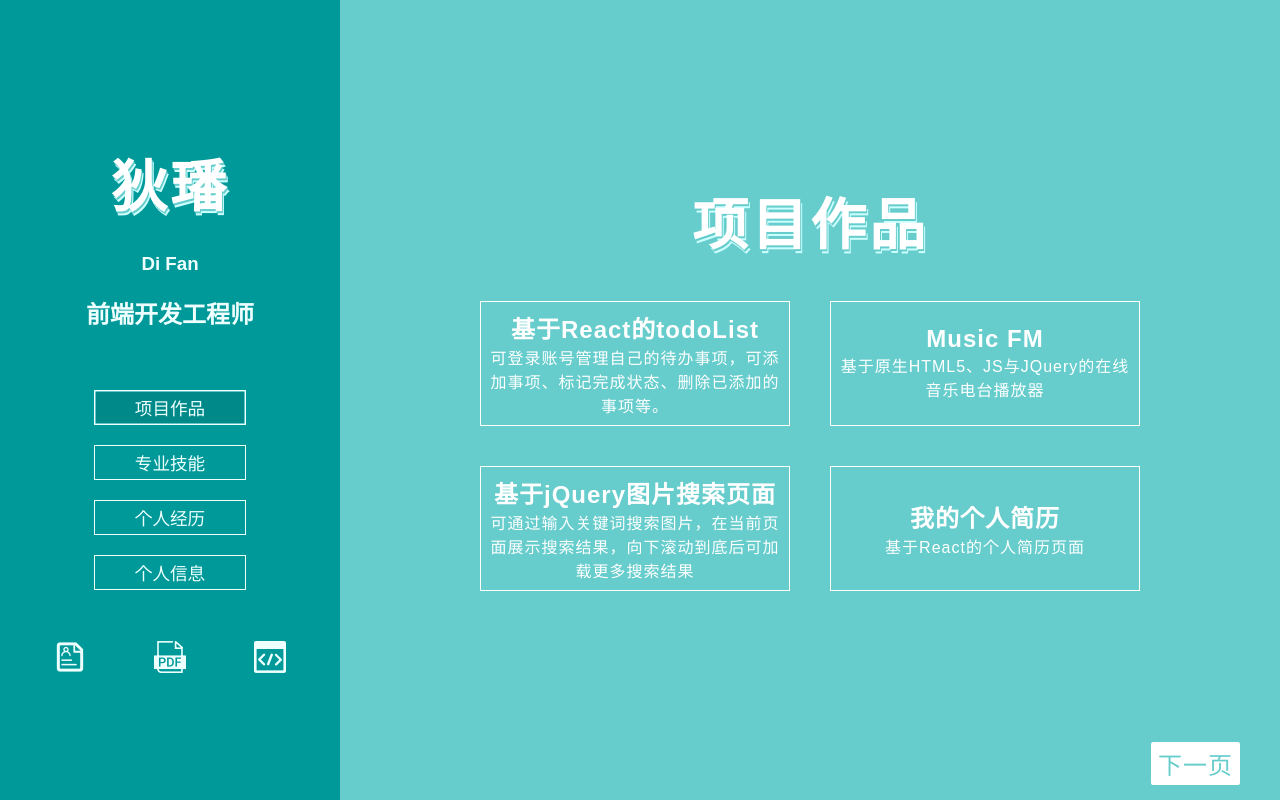
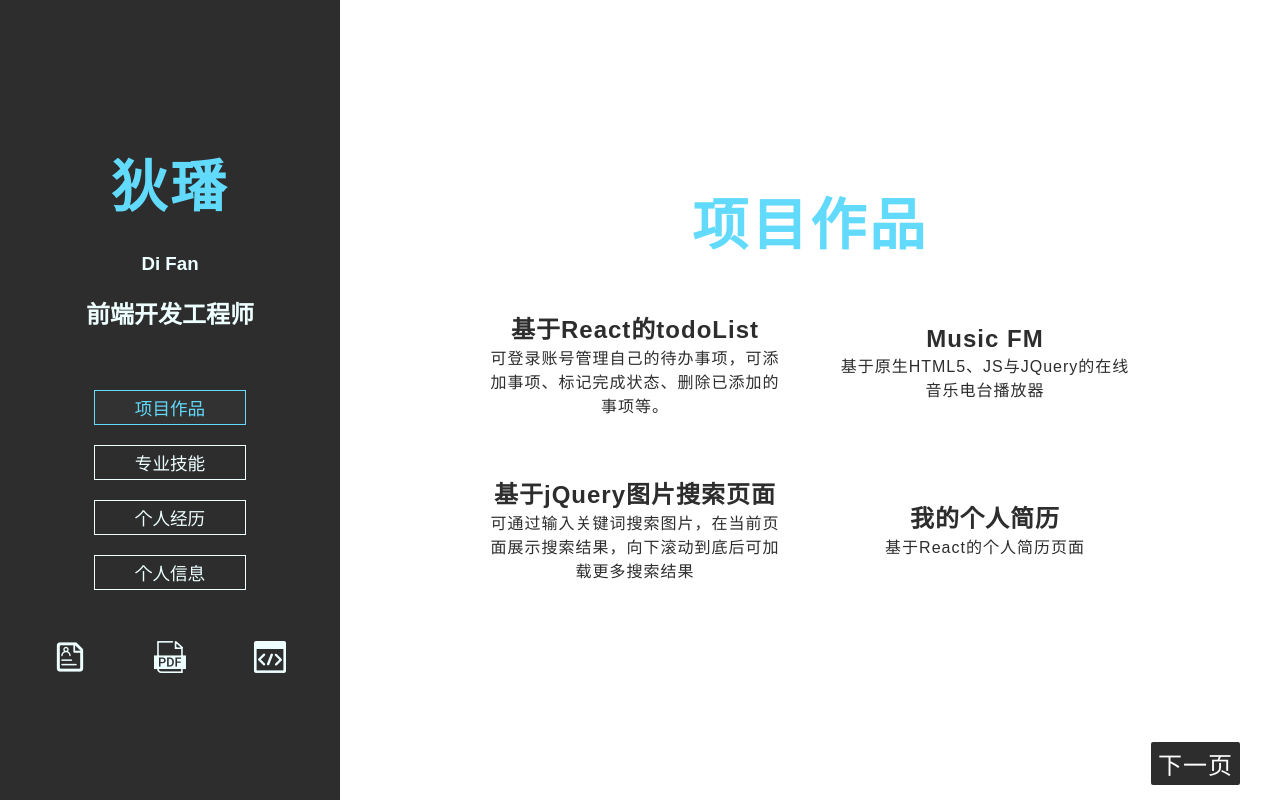
Before and after one commit to Nicole0320/Nicole0320.github.io, a React (Create React App) app: page / in a window 1280 px wide. Both pictures are taken after a click on the button "项目作品". Built offline with nearby package versions, Linux system fonts and the light colour scheme.

Commit message:
修改配色

```diff
--- a/src/App.css
+++ b/src/App.css
@@ -1,6 +1,6 @@
 .App {
   text-align: center;
-  color: #fff;
+  color: #2d2d2d;
   display: flex;
   flex-direction: row;
   min-width: 300px;
@@ -11,7 +11,7 @@
 ul,li{list-style: none;}
 
 aside{
-  background: #009999;
+  background: #2d2d2d;
   padding: 50px 20px;
   width: 300px;
   flex-grow: 0;
@@ -44,13 +44,16 @@ aside>h1, aside>h2, aside>h3{
 }
 
 #navigator button:hover{
-  box-shadow: 0 0 1px 0px #ccffff;
-  background-color: rgba(255,255,255,0.1);
+  box-shadow: 0 0 1px 0px #61dafb;
+  border: 0.5px solid #61dafb;
+  background-color: rgba(100,100,100,0.1);
+  color: #61dafb;
 }
 
 #navigator button.clicked{
-  box-shadow: inset 0 0 0px 0.5px #ccffff;
-  background-color: rgba(0,0,0,0.1);
+  border: 0.5px solid #61dafb;
+  background-color: rgba(100,100,100,0.1);
+  color: #61dafb;
 }
 
 aside>.more{
@@ -63,7 +66,7 @@ aside>.more>li{
 }
 
 aside>.more>li:hover>a{
-  color: #ccffff;
+  color: #61dafb;
 }
 
 aside>.more>li>a{
@@ -77,11 +80,11 @@ aside>.more>li>p{
   position: absolute;
   top: -145%;
   left: 0;
-  border:1px solid #ccffff;
-  color: #ccffff;
+  border:1px solid #61dafb;
+  color: #61dafb;
   border-radius: 3px;
   padding: 2px 5px 5px;
-  background-color: #009999;
+  background-color: #2d2d2d;
   transform: translateY(20%);
 }
 
@@ -98,7 +101,7 @@ aside>.more>li>p::before{
   top: 92%;
   left: 40%;
   transform: rotate(45deg);
-  background-color: #009999;
+  background-color: #2d2d2d;
 }
 
 aside>.more>li:hover>p{
@@ -142,3 +145,16 @@ aside>.more>li:hover>p{
 .main{
   flex-grow: 1;
 }
+
+.highlight-pink-background{
+    background: #cc7a6f;
+    color: #fafafa;
+}
+
+.highlight-pink{
+  color: #cc7a6f;
+}
+
+.highlight-blue{}
+
+.highlight-blue-background{}
--- a/src/MainPage.css
+++ b/src/MainPage.css
@@ -1,14 +1,14 @@
 /*****右侧主页面MainPage中的页面组件通用样式*****/
 .title{
-    text-shadow: 1px 2px #66cccc, 2px 4px #ccffff;
+    /*text-shadow: 1px 2px #fff, 2px 4px #ccffff;*/
     font-size: 3.5em;
-    color: #fff;
+    color: #61dafb;
     margin: 20px 0;
     letter-spacing: 3px;
 }
 
 .MainPage{
-    background: #66cccc;
+    background: #fff;
     width: 100%;
     height: inherit;
     display: flex;
@@ -25,7 +25,7 @@
 }
 
 .MainPage a:hover{
-    border-bottom: 1px solid #ccffff;
+    border-bottom: 1px solid #2d2d2d;
 }
 
 .MainPage>.nextPage{
@@ -34,13 +34,13 @@
     right: 40px;
     font-size: 1.5em;
     cursor: pointer;
-    border: 2px solid #fff;
+    border: 2px solid #2d2d2d;
     border-radius: 2px;
-    background-color: #fff;
-    color: #66cccc;
+    background-color: #2d2d2d;
+    color: #fff;
     padding: 2px 5px;
 }
 
 .MainPage>.nextPage:hover{
-    color: #009999;
+    opacity: 0.7;
 }
--- a/src/Project.css
+++ b/src/Project.css
@@ -48,5 +48,5 @@
 }
 
 .projiect-list>li>.cover>a:hover{
-    background-color: #009999;
+    background-color: #2d2d2d;
 }
```
